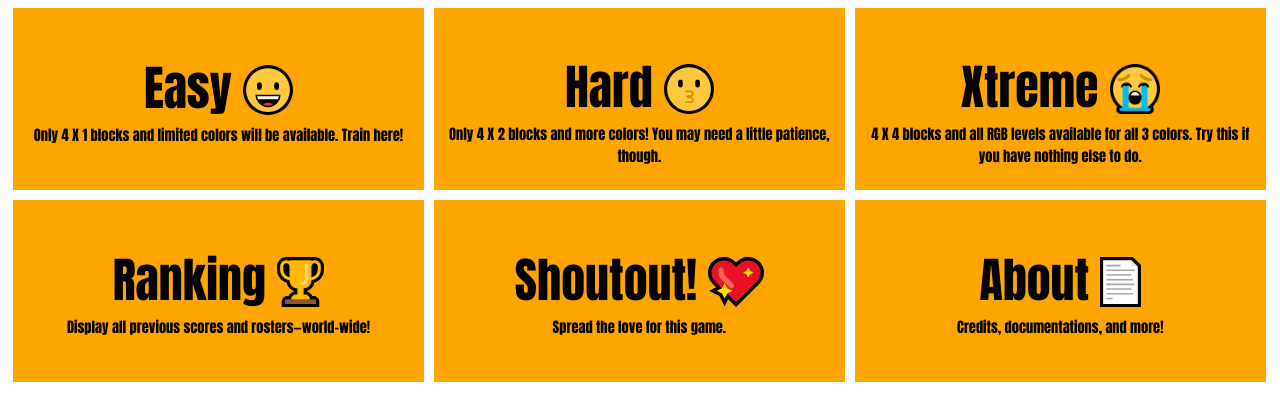
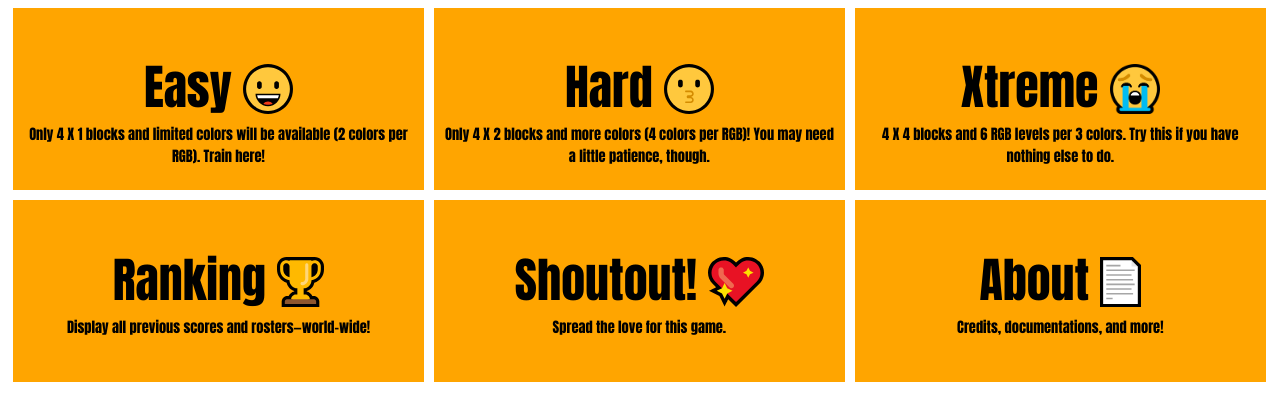
Before and after one commit to tmdwnsyang/poppers, a website with bundled scripts: page index.html in a window 1280 px wide. Shown: the part 208-628 px from the top of the page. Built offline with nearby package versions, Linux system fonts and the light colour scheme; no server answers.

Commit message:
Specification of colors

```diff
--- a/index.html
+++ b/index.html
@@ -23,17 +23,17 @@
   <div id="levels">
     <button class="levelTile" id="easy">Easy
        <img  class ="mainImages"src = "images/g12.svg" alt="img"/>
-      <div style="font-size: 0.3em">Only 4 X 1 blocks and limited colors will be available. Train here!
+      <div style="font-size: 0.3em">Only 4 X 1 blocks and limited colors will be available (2 colors per RGB). Train here!
       </div>
     </button>
     <button class="levelTile" id="hard">Hard
       <img  class ="mainImages"src = "images/g208.svg" alt="img"/>
-      <div style="font-size: 0.3em">Only 4 X 2 blocks and more colors! You may need a little patience,
+      <div style="font-size: 0.3em">Only 4 X 2 blocks and more colors (4 colors per RGB)! You may need a little patience,
         though.</div>
     </button>
     <button class="levelTile" id="extreme">Xtreme
       <img  class ="mainImages"src = "images/g946.png?raw=true" alt="img"/>
-      <div style="font-size: 0.3em">4 X 4 blocks and all RGB levels available for all 3 colors. Try this if you have
+      <div style="font-size: 0.3em">4 X 4 blocks and 6 RGB levels per 3 colors. Try this if you have
         nothing else to do.</div>
       <button class="levelTile" id="ranking">Ranking
         <img  class ="mainImages"src = "images/g11822.svg" alt="img"/>
```
